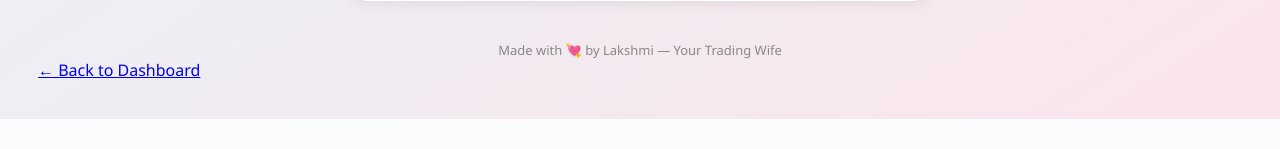
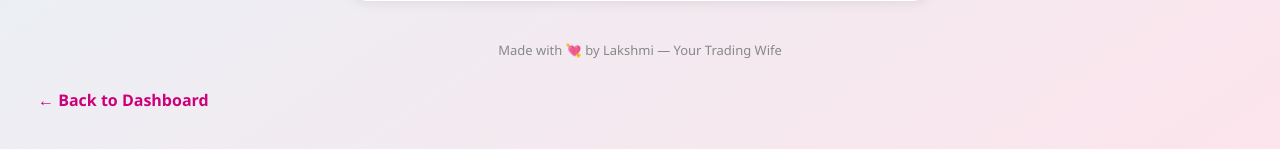
Before and after one commit to Lakshmi-Ai-Market/Lakshmi-Ai-Market, a Flask app: page /strategy-switcher in a window 1280 px wide. Shown: the part 717-866 px from the top of the page. Before the commit the page ends 836 px from the top, so only its background shows below. Run offline with Flask 3, Linux system fonts and the light colour scheme.

Commit message:
Update strategy_switcher.html

```diff
--- a/templates/strategy_switcher.html
+++ b/templates/strategy_switcher.html
@@ -72,6 +72,13 @@
       font-size: 13px;
       color: #888;
     }
+    a.back {
+      display: inline-block;
+      margin-top: 30px;
+      text-decoration: none;
+      color: #cc007a;
+      font-weight: bold;
+    }
   </style>
 </head>
 <body>
```
